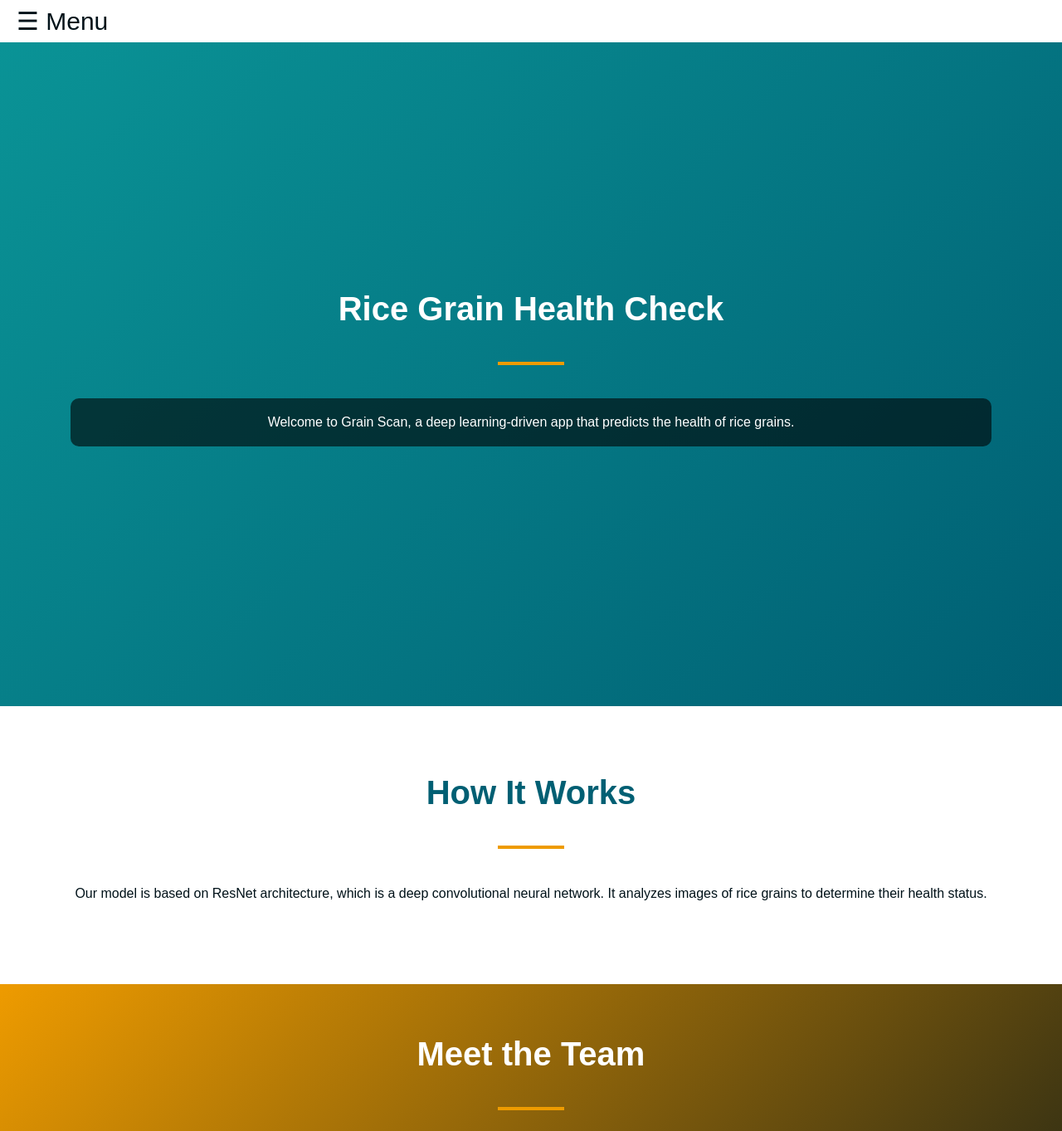
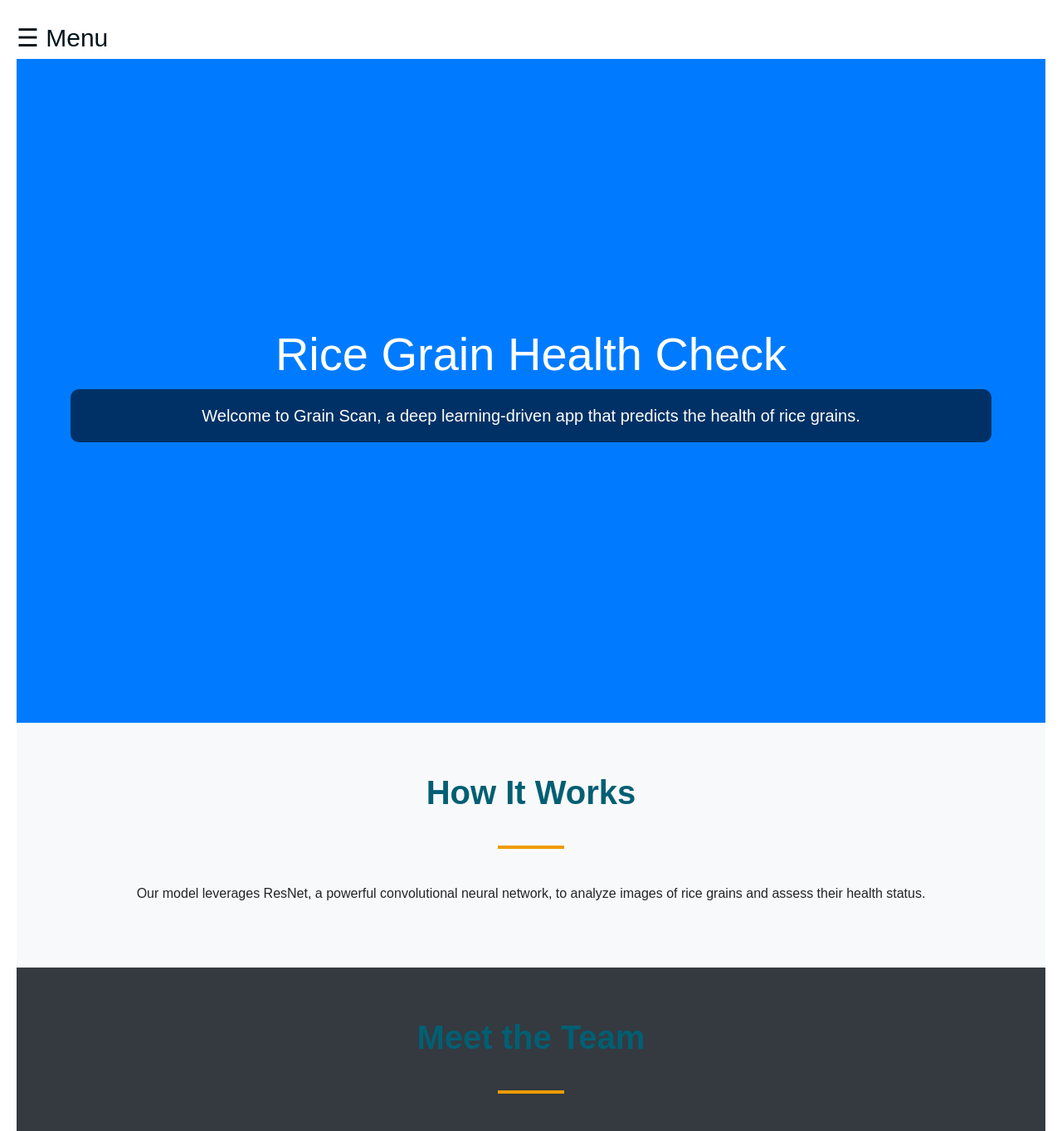
Before and after one commit to sathyasainarayanan04/GrainScan, a Flask app: page / in a window 1280 px wide. Shown: the top 1363 px of the page at 83% size. Run offline with Flask 3, Linux system fonts and the light colour scheme; some libraries are stand-ins or nearby versions.

Commit message:
Update home.html

```diff
--- a/templates/home.html
+++ b/templates/home.html
@@ -10,6 +10,65 @@
   <link rel="stylesheet" href="https://cdnjs.cloudflare.com/ajax/libs/font-awesome/5.15.4/css/all.min.css">
   <!-- Custom CSS -->
   <link rel="stylesheet" href="GrainScan/static/styles/home_styles.css">
+  <style>
+    body {
+      font-family: Arial, sans-serif;
+    }
+    .section {
+      padding: 60px 0;
+    }
+    #home {
+      background: #007bff;
+      color: white;
+      text-align: center;
+    }
+    #how-it-works {
+      background: #f8f9fa;
+      color: #212529;
+    }
+    #team {
+      background: #343a40;
+      color: white;
+    }
+    .team-member img {
+      width: 100%;
+      border-radius: 10px;
+    }
+    .sidenav {
+      height: 100%;
+      width: 0;
+      position: fixed;
+      z-index: 1;
+      top: 0;
+      left: 0;
+      background-color: #111;
+      overflow-x: hidden;
+      transition: 0.5s;
+      padding-top: 60px;
+    }
+    .sidenav a {
+      padding: 10px 15px;
+      text-decoration: none;
+      font-size: 18px;
+      color: white;
+      display: block;
+      transition: 0.3s;
+    }
+    .sidenav a:hover {
+      color: #f1f1f1;
+    }
+    .sidenav .closebtn {
+      position: absolute;
+      top: 0;
+      right: 20px;
+      font-size: 36px;
+      margin-left: 50px;
+    }
+    #main {
+      transition: margin-left 0.5s;
+      padding: 20px;
+    }
+  </style>
 </head>
 <body>
 
@@ -19,73 +78,53 @@
     <a href="#home">Home</a>
     <a href="#how-it-works">How It Works</a>
     <a href="#team">About the Team</a>
-    <a href="/predict">Try now</a>
+    <a href="/predict">Try Now</a>
   </div>
 
   <!-- Main content with menu button -->
   <div id="main">
-    <span style="font-size: 30px; cursor: pointer; padding-left: 20px;" onclick="openNav()">&#9776; Menu</span>
+    <span style="font-size: 30px; cursor: pointer;" onclick="openNav()">&#9776; Menu</span>
 
     <!-- Home Section -->
     <section id="home" class="section">
       <div class="container">
-        <div class="row">
-          <div class="col-lg-12">
-            <h2 class="section-heading" style="color: #ffffff;">Rice Grain Health Check</h2>
-            <p>Welcome to Grain Scan, a deep learning-driven app that predicts the health of rice grains.</p>
-          </div>
-        </div>
+        <h1 class="display-4">Rice Grain Health Check</h1>
+        <p class="lead">Welcome to Grain Scan, a deep learning-driven app that predicts the health of rice grains.</p>
       </div>
     </section>
 
     <!-- How It Works Section -->
     <section id="how-it-works" class="section">
-      <div class="container">
-        <div class="row">
-          <div class="col-lg-12">
-            <h2 class="section-heading">How It Works</h2>
-            <p>Our model is based on ResNet architecture, which is a deep convolutional neural network. It analyzes images of rice grains to determine their health status.</p>
-          </div>
-        </div>
+      <div class="container text-center">
+        <h2 class="section-heading">How It Works</h2>
+        <p>Our model leverages ResNet, a powerful convolutional neural network, to analyze images of rice grains and assess their health status.</p>
       </div>
     </section>
 
     <!-- About the Team Section -->
     <section id="team" class="section">
-      <div class="container">
-        <h2 class="section-heading text-center mb-5" style="color: #ffffff;">Meet the Team</h2>
-        <div class="row justify-content-center">
+      <div class="container text-center">
+        <h2 class="section-heading mb-5">Meet the Team</h2>
+        <div class="row">
           <div class="col-lg-4">
-            <div class="team-member text-center">
-              <img src="team_member1.jpg" alt="Team Member 1">
-              <div class="card mt-3">
-                <div class="card-body">
-                  <h5 class="card-title">John Doe</h5>
-                  <p class="card-text">Deep Learning Engineer</p>
-                </div>
-              </div>
+            <div class="team-member">
+              <img src="team_member1.jpg" alt="Team Member 1" class="img-fluid">
+              <h5 class="mt-3">John Doe</h5>
+              <p>Deep Learning Engineer</p>
             </div>
           </div>
           <div class="col-lg-4">
-            <div class="team-member text-center">
-              <img src="team_member2.jpg" alt="Team Member 2">
-              <div class="card mt-3">
-                <div class="card-body">
-                  <h5 class="card-title">Jane Smith</h5>
-                  <p class="card-text">Data Scientist</p>
-                </div>
-              </div>
+            <div class="team-member">
+              <img src="team_member2.jpg" alt="Team Member 2" class="img-fluid">
+              <h5 class="mt-3">Jane Smith</h5>
+              <p>Data Scientist</p>
             </div>
           </div>
           <div class="col-lg-4">
-            <div class="team-member text-center">
-              <img src="team_member3.jpg" alt="Team Member 3">
-              <div class="card mt-3">
-                <div class="card-body">
-                  <h5 class="card-title">David Johnson</h5>
-                  <p class="card-text">Machine Learning Engineer</p>
-                </div>
-              </div>
+            <div class="team-member">
+              <img src="team_member3.jpg" alt="Team Member 3" class="img-fluid">
+              <h5 class="mt-3">David Johnson</h5>
+              <p>Machine Learning Engineer</p>
             </div>
           </div>
         </div>
```
